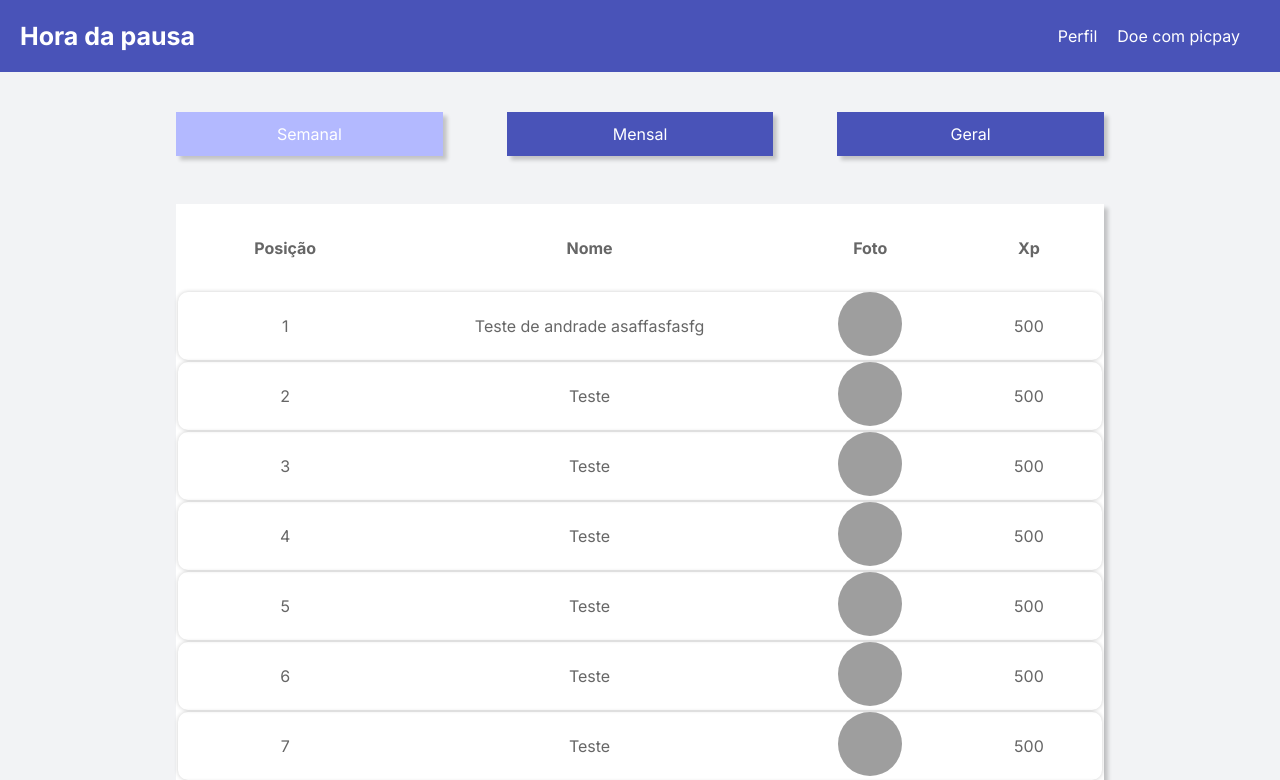
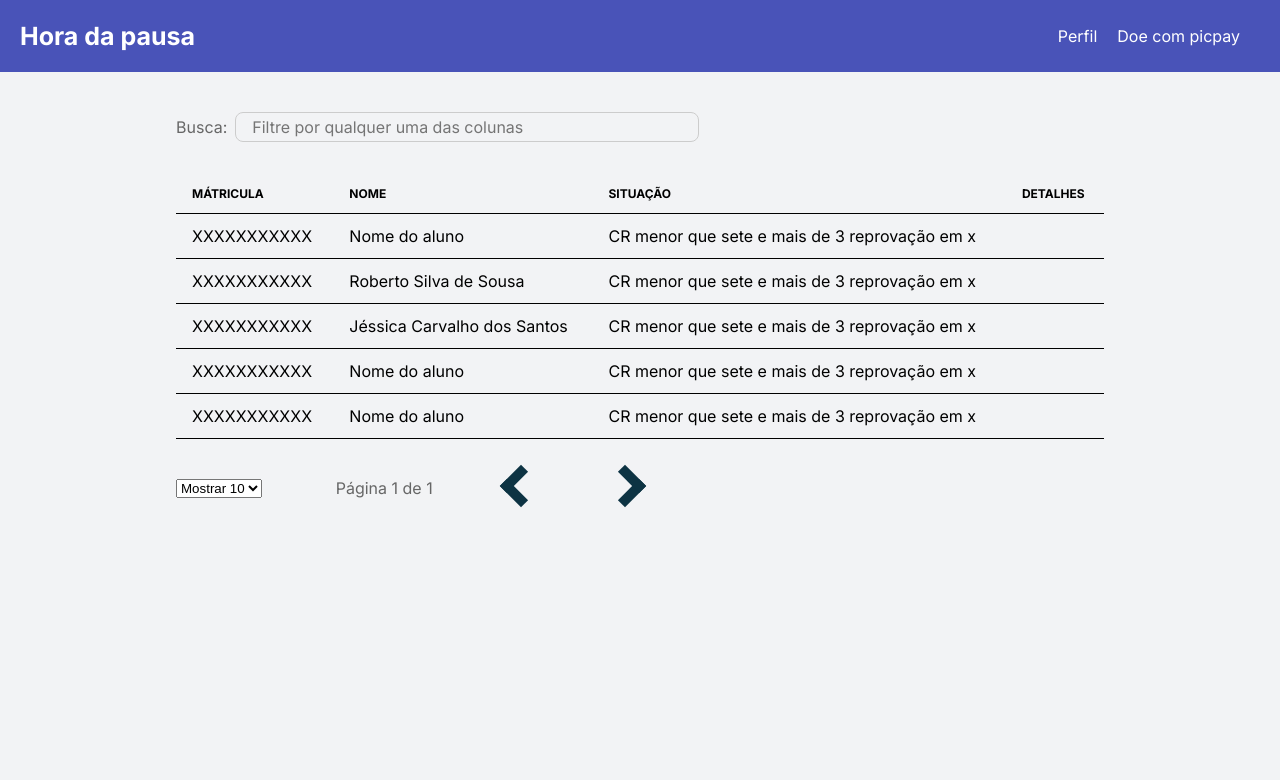
Before and after one commit to pedroAndrad1/hora_da_pausa, a Next.js app: page /ranking in a window 1280 px wide. Shown: the top 780 px of the page. Built offline with nearby package versions, Linux system fonts and the light colour scheme; grey boxes are pictures that could not be loaded.

Commit message:
Inicio da página de ranking

```diff
--- a/package.json
+++ b/package.json
@@ -25,13 +25,16 @@
     "react-facebook-login": "^4.1.1",
     "react-share": "^4.4.0",
     "react-spinners": "^0.10.6",
+    "react-table": "^7.7.0",
     "react-toastify": "^7.0.3",
+    "sass": "^1.43.4",
     "styled-components": "^5.2.1"
   },
   "devDependencies": {
     "@types/node": "^14.14.31",
     "@types/react": "^17.0.2",
     "@types/react-dom": "^17.0.1",
+    "@types/react-table": "^7.7.7",
     "@types/styled-components": "^5.1.7",
     "babel-plugin-styled-components": "^1.12.0",
     "typescript": "^4.2.2"
--- /dev/null
+++ b/src/components/Arrows/Arrows.module.scss
@@ -0,0 +1,59 @@
+//Resetando button
+.reset_button {
+  background: transparent;
+  box-shadow: 0px 0px 0px transparent;
+  border: 0px solid transparent;
+  text-shadow: 0px 0px 0px transparent;
+}
+
+.reset_button:hover {
+  background: transparent;
+  box-shadow: 0px 0px 0px transparent;
+  border: 0px solid transparent;
+  text-shadow: 0px 0px 0px transparent;
+}
+
+.reset_button:active {
+  outline: none;
+  border: none;
+}
+
+.reset_button:focus {
+  outline: 0;
+}
+
+.arrow_button {
+  .arrow {
+    border: solid var(--blue-twitter);
+    border-width: 0 10px 10px 0;
+    display: inline-block;
+    padding: 10px;
+    transition: 0.2s;
+    cursor: pointer;
+
+    &:hover {
+      filter: brightness(0.7);
+      transform: scale(0.8) rotate(-45deg);
+    }
+  }
+
+  .right {
+    transform: rotate(-45deg);
+    &:hover {
+      transform: scale(0.8) rotate(-45deg);
+    }
+  }
+
+  .left {
+    transform: rotate(135deg);
+    &:hover {
+      transform: scale(0.8) rotate(135deg);
+    }
+  }
+
+  &:disabled{
+    .arrow{
+      filter: brightness(0.3);
+    }
+  }
+}
--- /dev/null
+++ b/src/components/Arrows/LeftArrow.tsx
@@ -0,0 +1,10 @@
+import { ButtonHTMLAttributes } from 'react';
+import styles from './Arrows.module.scss';
+
+export default function RightArrow(props : ButtonHTMLAttributes<HTMLButtonElement>) {
+    return (
+        <button className={`${styles.reset_button} ${styles.arrow_button}`} {...props}>
+            <i className={`${styles.arrow} ${styles.left}`}></i>
+        </button>
+    )
+}
--- /dev/null
+++ b/src/components/Arrows/RightArrow.tsx
@@ -0,0 +1,10 @@
+import { ButtonHTMLAttributes } from 'react';
+import styles from './Arrows.module.scss';
+
+export default function RightArrow(props : ButtonHTMLAttributes<HTMLButtonElement>) {
+        return (
+            <button className={`${styles.reset_button} ${styles.arrow_button}`} {...props}>
+                <i className={`${styles.arrow} ${styles.right}`}></i>
+            </button>
+        )
+}
--- /dev/null
+++ b/src/components/Filtro/Filtro.module.scss
@@ -0,0 +1,14 @@
+.wrapper {
+    margin-bottom: 1rem;
+    width: 100%;
+
+    input {
+        height: 30px;
+        border-radius: 0.5rem;
+        padding: 0 1rem;
+        background: var(--input);
+        border: 1px solid rgb(204, 204, 204);
+        width: 50%;
+        margin-left: 0.5rem;
+    }
+}
--- /dev/null
+++ b/src/components/Filtro/index.tsx
@@ -0,0 +1,11 @@
+import { InputHTMLAttributes } from "react";
+import styles from "./Filtro.module.scss";
+
+export default function Input(props: InputHTMLAttributes<HTMLInputElement>){
+    return(
+        <div className={styles.wrapper}>
+            <label htmlFor={props.name}>Busca:</label>
+            <input {...props}/>
+        </div>
+    )
+}
--- /dev/null
+++ b/src/components/Table/index.tsx
@@ -0,0 +1,26 @@
+import styled from "styled-components";
+
+export const Table = styled.table`
+    width: 100%;
+    margin: 2rem 0;
+    color: black;
+
+    th, td{
+        padding: .75rem 1rem;
+        border-bottom: 1px solid black;
+    }
+
+    th{
+        text-transform: uppercase;
+        font-size: .75rem;
+        text-align: left;
+    }
+
+    tbody{
+        color: black;
+    }
+
+    i{
+        cursor: pointer;
+    }
+`
--- a/src/pages/ranking.tsx
+++ b/src/pages/ranking.tsx
@@ -1,119 +1,98 @@
 import { motion } from "framer-motion";
 import { GetServerSideProps } from "next";
 import Head from "next/head";
-import { useState } from "react";
+import { useMemo, useState } from "react";
 import { Container } from "../components/Container";
 import Navbar from "../components/Navbar";
 import {
-    Nav, NavItem, Table, Main, Photo, NavTableContainer, LeftArrow,
-    RightArrow, ArrowsContainer, Th, Tr, Td
+    Main
 } from "../styles/pages/Ranking.module";
+import LeftArrow from "../components/Arrows/LeftArrow";
+import RightArrow from "../components/Arrows/RightArrow";
+import { useTable, useGlobalFilter, usePagination } from 'react-table';
+import { Table } from "../components/Table";
+import Filtro from "../components/Filtro"
 
 
-const dataTeste = [
+export default function Ranking() {
+    const data = useMemo(() => [
         {
-        posição: 'Teste',
-        nome: 'Teste de andrade asaffasfasfg',
-        rotinas: 13,
-        xp: 500
+            matricula: 'XXXXXXXXXXX', nome: 'Nome do aluno',
+            situacao: 'CR menor que sete e mais de 3 reprovação em x',
+            detalhes: 'link'
         },
         {
-        posição: 'Teste',
-        nome: 'Teste',
-        rotinas: 13,
-        xp: 500
+            matricula: 'XXXXXXXXXXX', nome: 'Roberto Silva de Sousa',
+            situacao: 'CR menor que sete e mais de 3 reprovação em x',
+            detalhes: 'link'
         },
         {
-        posição: 'Teste',
-        nome: 'Teste',
-        rotinas: 13,
-        xp: 500
+            matricula: 'XXXXXXXXXXX', nome: 'Jéssica Carvalho dos Santos',
+            situacao: 'CR menor que sete e mais de 3 reprovação em x',
+            detalhes: 'link'
         },
         {
-        posição: 'Teste',
-        nome: 'Teste',
-        rotinas: 13,
-        xp: 500
+            matricula: 'XXXXXXXXXXX', nome: 'Nome do aluno',
+            situacao: 'CR menor que sete e mais de 3 reprovação em x',
+            detalhes: 'link'
         },
         {
-        posição: 'Teste',
-        nome: 'Teste',
-        rotinas: 13,
-        xp: 500
+            matricula: 'XXXXXXXXXXX', nome: 'Nome do aluno',
+            situacao: 'CR menor que sete e mais de 3 reprovação em x',
+            detalhes: 'link'
+        },
+    ], [])
+
+    const columns = useMemo(
+        () => [
+            {
+                Header: 'Mátricula',
+                accessor: 'matricula' //chave da info para a coluna
             },
             {
-        posição: 'Teste',
-        nome: 'Teste',
-        rotinas: 13,
-        xp: 500
+                Header: 'Nome',
+                accessor: 'nome' //chave da info para a coluna
             },
             {
-        posição: 'Teste',
-        nome: 'Teste',
-        rotinas: 13,
-        xp: 500
+                Header: 'Situação',
+                accessor: 'situacao' //chave da info para a coluna
             },
             {
-        posição: 'Teste',
-        nome: 'Teste',
-        rotinas: 13,
-        xp: 500
-    },
-    {
-        posição: 'Teste',
-        nome: 'Teste',
-        rotinas: 13,
-        xp: 500
-    },
-    {
-        posição: 'Teste',
-        nome: 'Teste',
-        rotinas: 13,
-        xp: 500
-    },
-    {
-        posição: 'Teste',
-        nome: 'Teste',
-        rotinas: 13,
-        xp: 500
-    },
-    {
-        posição: 'Teste',
-        nome: 'Teste',
-        rotinas: 13,
-        xp: 500
+                Header: 'Detalhes',
+                accessor: 'detalhes' //chave da info para a coluna
             },
         ]
+        , []);
 
+    const {
+        getTableProps,
+        getTableBodyProps,
+        headerGroups,
+        rows,
+        prepareRow,
+        state,
+        // @ts-ignore
+        page,
+        // @ts-ignore
+        pageOptions,
+        // @ts-ignore
+        nextPage,
+        // @ts-ignore
+        canNextPage,
+        // @ts-ignore
+        canPreviousPage,
+        // @ts-ignore
+        previousPage,
+        // @ts-ignore
+        setGlobalFilter,
+        // @ts-ignore
+        setPageSize
+    } =
+        // @ts-ignore
+        useTable({ columns, data }, useGlobalFilter, usePagination)
 
-
-export default function Estatistica() {
-
-    const [activeSemanal, setActiveSemanal] = useState(true);
-    const [activeMensal, setActiveMensal] = useState(false);
-    const [activeGeral, setActiveGeral] = useState(false);
-
-    const apagaTodosBotoes = () => {
-        setActiveSemanal(false);
-        setActiveMensal(false);
-        setActiveGeral(false);
-    }
-
-    const handleClick = (event) => {
-
-        apagaTodosBotoes();
-        switch (event.target.id) {
-            case 'Semanal':
-                setActiveSemanal(true);
-                break;
-            case 'Mensal':
-                setActiveMensal(true);
-                break;
-            case 'Geral':
-                setActiveGeral(true);
-                break;
-        }
-    }
+    // @ts-ignore
+    const { globalFilter, pageIndex, pageSize } = state;
 
     return (
         <>
@@ -122,63 +101,93 @@ export default function Estatistica() {
             </Head>
             <Navbar />
             <Container>
-                <Nav as={motion.nav}
-                    transition={{ delay: 0, duration: 0.3 }}
-                    variants={{
-                        show: { opacity: 1 },
-                        hidden: { opacity: 0 },
-                    }}
-                    initial="hidden"
-                    animate="show"
+                <Main className='animeLeft'>
+                    <Filtro name='filtro' value={globalFilter} onChange={e => setGlobalFilter(e.target.value)}
+                        placeholder='Filtre por qualquer uma das colunas'
+                    />
+                    <Table {...getTableProps()} cellSpacing={0} >
+                        <thead>
+                            {/* Fazendo um looping para as linhas de header */}
+                            {
+                                headerGroups.map((headerGroup, i) => (
+                                    // Aplicando as props de header
+                                    <tr {...headerGroup.getHeaderGroupProps()} key={`${i}_header_row`} >
+                                        {
+                                            headerGroup.headers.map((column, i) => (
+                                                //Aplicando as props de header cell
+                                                <th
+                                                    {...column.getHeaderProps()}
+                                                    key={`${i}_header_cell`}
                                                 >
-                    <NavItem active={activeSemanal} id='Semanal' onClick={handleClick}>
-                        Semanal
-                    </NavItem>
-                    <NavItem active={activeMensal} id='Mensal' onClick={handleClick}>
-                        Mensal
-                 </NavItem>
-                    <NavItem active={activeGeral} id='Geral' onClick={handleClick}>
-                        Geral
-                 </NavItem>
-                </Nav>
-                <Main className='animeLeft'>
-                    <Table>
-                        <thead>
-                            <tr>
-                                <Th>Posição</Th>
-                                <Th responsive>Nome</Th>
-                                <Th>Foto</Th>
-                                <Th>Xp</Th>
+                                                    {/* Renderizando a cell */}
+                                                    {column.render('Header')}
+                                                </th>
+                                            ))
+                                        }
                                     </tr>
+                                ))}
                         </thead>
-                        <tbody>
+                        {/* Aplicando as props de body */}
+                        <tbody {...getTableBodyProps()}>
                             {
-                                dataTeste.map((element, i) => {
+                                //Fazendo um looping nas rows
+                                page.map((row, i) => {
+                                    //Preparando a row para display
+                                    prepareRow(row)
+
                                     return (
-                                        <Tr key={`${i}_ranking`}>
-                                            <Td>{i + 1}</Td>
-                                            <Td responsive>{element.nome}</Td>
-                                            <Td>
-                                                <Photo
-                                                    src='https://hajiri.co/uploads/no_image.jpg'
-                                                    alt='Foto de perfil'
-                                                />
-                                            </Td>
-                                            <Td>{element.xp}</Td>
-                                        </Tr>
+                                        //Aplicando as props de row
+                                        <tr {...row.getRowProps()} key={`${i}_body_row`} className='animeLeft'>
+                                            {
+                                                //fazendo um looping nas row cells
+                                                row.cells.map((cell, i) => {
+                                                    if (cell.column.id === 'detalhes') {
+                                                        return (
+                                                            <td
+                                                                key={`${i}_body_cell`}
+                                                                {...cell.getCellProps()}
+                                                            >
+                                                                {/* Renderizando a cell */}
+                                                                <i className="bi bi-search"></i>
+                                                            </td>
+                                                        )
+                                                    }
+                                                    else {
+                                                        return (
+                                                            //Aplicando as props de cell
+                                                            <td
+                                                                key={`${i}_body_cell`}
+                                                                {...cell.getCellProps()}
+                                                            >
+                                                                {/* Renderizando a cell */}
+                                                                {cell.render('Cell')}
+                                                            </td>
+                                                        )
+                                                    }
+                                                })
+                                            }
+                                        </tr>
                                     )
                                 })
                             }
                         </tbody>
                     </Table>
-                    <NavTableContainer>
-                        <ArrowsContainer>
-                            <LeftArrow />
-                            <p>Página 1/50</p>
-                            <RightArrow />
-                        </ArrowsContainer>
-                        <a>Ir para a sua posição</a>
-                    </NavTableContainer>
+                    <div className='pagination'>
+                        <select value={pageSize} onChange={e => setPageSize(Number(e.target.value))} >
+                            {
+                                [5, 10, 15].map(pageSize =>
+                                    <option key={pageSize} value={pageSize}>
+                                        {`Mostrar ${pageSize}`}
+                                    </option>
+                                )
+                            }
+                        </select>
+                        <span>
+                            {`Página ${pageIndex + 1} de ${pageOptions.length}`}
+                        </span>
+                        <LeftArrow onClick={() => previousPage()} disabled={!canPreviousPage} />
+                        <RightArrow onClick={() => nextPage()} disabled={!canNextPage} />
+                    </div>
                 </Main>
             </Container>
         </>
--- a/src/styles/global.css
+++ b/src/styles/global.css
@@ -64,3 +64,14 @@ a{
    transform: translateX(-50px);
    animation: animeLeft .5s forwards;
 }
+
+.pagination{
+    display: flex;
+    align-items: center;
+    justify-content: space-between;
+
+
+    width: 50%;
+    /* position: absolute;
+    bottom: 10px; */
+  }
```
Also changed, not shown: src/styles/pages/Ranking.module.tsx (+0 -22 lines), 1 other file (tests, documents, lock files or other folders). Lines whose indentation alone changed are shown as unchanged.
